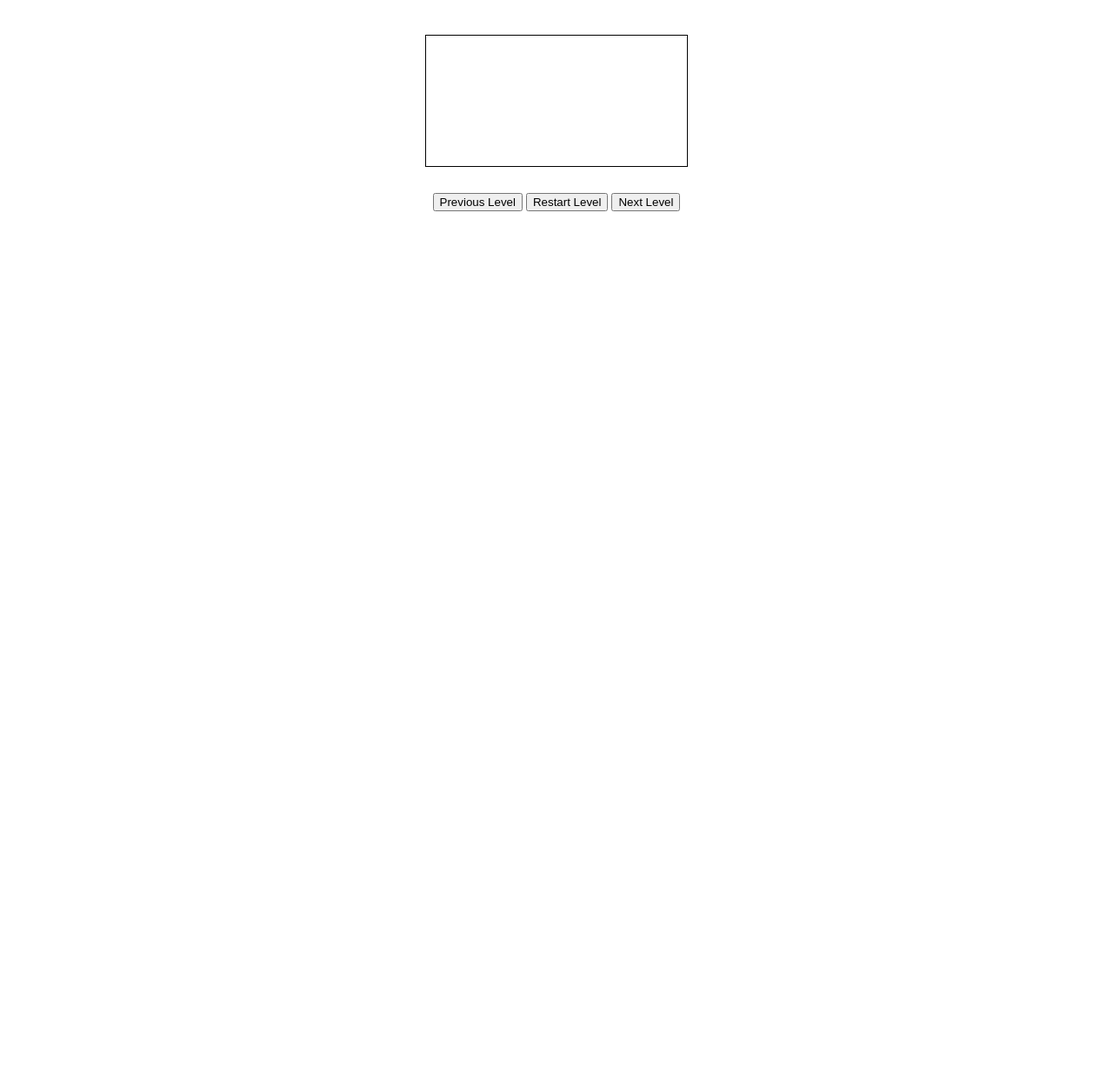
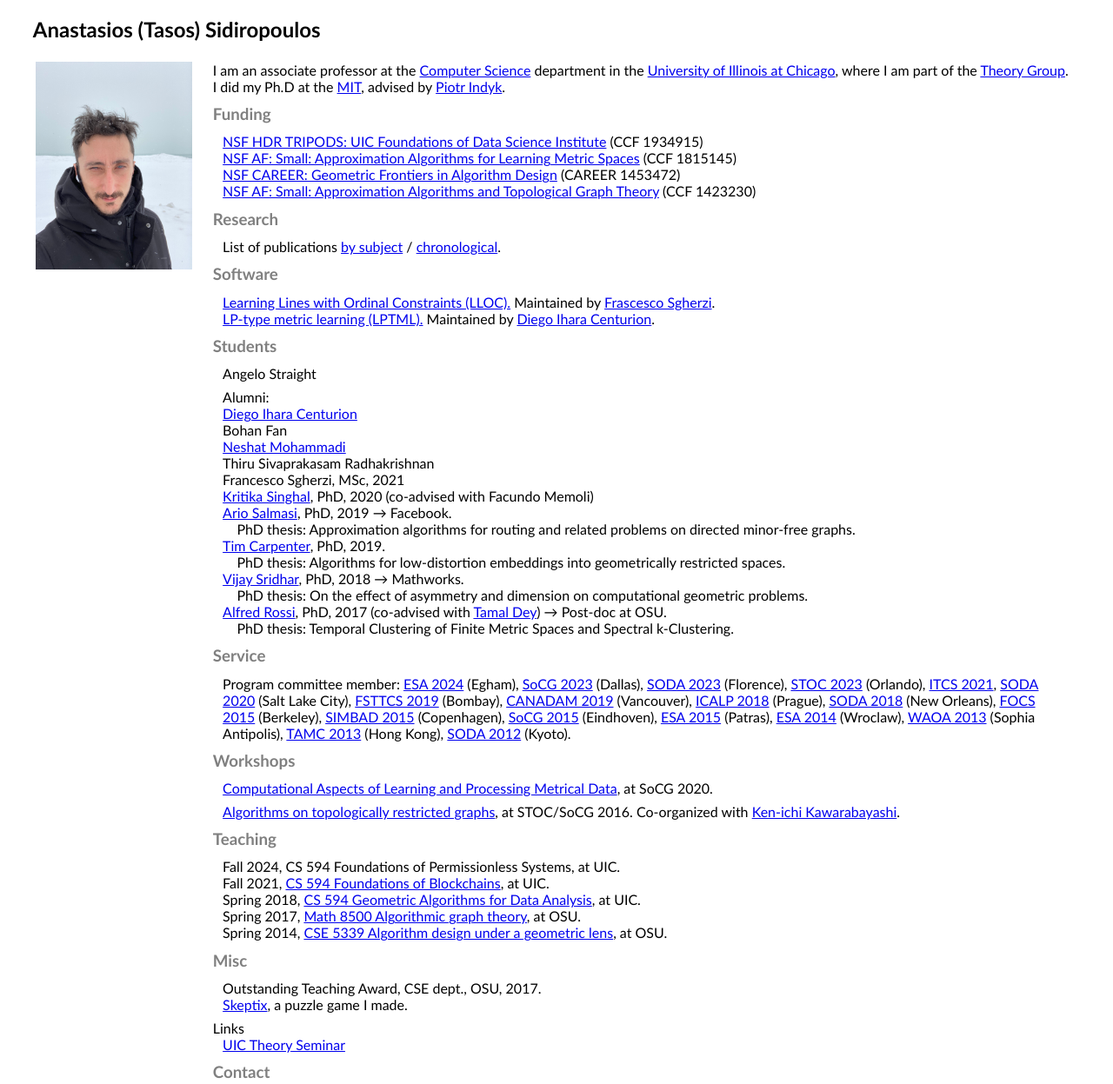
Before and after one commit to sidiropo/sidiropo.github.io, a plain HTML site: page index.html in a window 1280 px wide. Shown: the top 1247 px of the page at 87% size. Before the commit the page ends 800 px from the top, so only its background shows below. Drawn offline with Linux system fonts and the light colour scheme.

Commit message:
Update index.html

```diff
--- a/index.html
+++ b/index.html
@@ -1,62 +1,161 @@
-<!DOCTYPE html>
 <html>
-<head>
-    <title>Ball Puzzle Game</title>
-    <meta name="viewport" content="width=device-width, initial-scale=1.0, maximum-scale=1.0, user-scalable=no">
-    <style>
-        html, body {
-            overflow: hidden;
-            position: fixed;
-            width: 100%;
-            height: 100%;
-            margin: 0;
-            padding: 0;
-        }
+	<head>
+		<title>Anastasios Sidiropoulos</title>
+		<meta name="description" content="Anastasios Sidiropoulos web page">
+		<meta name="keywords" content="Anastasios, Sidiropoulos, Tasos, algorithms, embeddings">
+		<link rel="stylesheet" type="text/css" href="style/style.css" />
+	</head>
+<body>
 
-        #game-container {
-            display: flex;
-            flex-direction: column;
-            align-items: center;
-            height: 100%;
-            padding: 20px;
-            box-sizing: border-box;
-            overflow-y: auto;
-            -webkit-overflow-scrolling: touch;
-        }
+<h2>Anastasios (Tasos) Sidiropoulos</h2>
 
-        canvas {
-            border: 1px solid black;
-            margin: 20px;
-            -webkit-touch-callout: none;
-            -webkit-user-select: none;
-            -khtml-user-select: none;
-            -moz-user-select: none;
-            -ms-user-select: none;
-            user-select: none;
-            -webkit-tap-highlight-color: rgba(0,0,0,0);
-            max-width: 100%;
-            height: auto;
-        }
-        #controls {
-            margin: 10px;
-        }
-        button:disabled {
-            opacity: 0.5;
-            cursor: not-allowed;
-        }
-    </style>
-</head>
-<body>
-    <div id="game-container">
-        <canvas id="gameCanvas"></canvas>
-        <div id="controls">
-            <button id="prevLevel">Previous Level</button>
-            <button id="restartLevel">Restart Level</button>
-            <button id="nextLevel">Next Level</button>
-        </div>
-        <div id="timer"></div>
-    </div>
-    <script src="maps.js"></script>
-    <script src="game.js"></script>
+<table>
+<tr>
+<td width="200" valign="top">
+<img src="pics/tasos-lake.jpg" width="180" title="From [Sidiropoulos, Singhal and Sridhar 2018]">
+
+<td>
+I am an associate professor at the <a href="https://www.cs.uic.edu/">Computer Science</a> department in the <a href="http://www.uic.edu/">University of Illinois at Chicago</a>, where I am part of the <a href="http://theory.cs.uic.edu/">Theory Group</a>.
+<br>
+I did my Ph.D at the
+<a href="http://web.mit.edu">MIT</a>,
+advised by
+<a href="http://theory.csail.mit.edu/~indyk">Piotr Indyk</a>.
+
+<h3>Funding</h3>
+<p>
+<a href="https://www.nsf.gov/awardsearch/showAward?AWD_ID=1934915">NSF HDR TRIPODS: UIC Foundations of Data Science Institute</a> (CCF 1934915)
+<br>
+<a href="https://nsf.gov/awardsearch/showAward?AWD_ID=1815145&HistoricalAwards=false">NSF AF: Small: Approximation Algorithms for Learning Metric Spaces</a> (CCF 1815145)
+<br>
+<a href="http://www.nsf.gov/awardsearch/showAward?AWD_ID=1453472">NSF CAREER: Geometric Frontiers in Algorithm Design</a> (CAREER 1453472)
+<br>
+<a href="http://www.nsf.gov/awardsearch/showAward?AWD_ID=1423230">NSF AF: Small: Approximation Algorithms and Topological Graph Theory</a> (CCF 1423230)
+</p>
+
+<h3>Research</h3>
+<p>
+  List of publications
+  <a href="papers_by_subject.html">by subject</a>
+  /
+  <a href="papers_chronological.html">chronological</a>.
+</p>
+
+<h3>Software</h3>
+<p>
+<a href="https://github.com/lnghrdntcr/lloc">Learning Lines with Ordinal Constraints (LLOC).</a>
+Maintained by <a href="https://fsgher2.people.uic.edu/">Frascesco Sgherzi</a>.
+<br>
+<a href="https://github.com/dihara/lptml">LP-type metric learning (LPTML).</a>
+Maintained by <a href="https://dihara2.people.uic.edu/">Diego Ihara Centurion</a>.
+</p>
+
+<h3>Students</h3>
+<p>
+Angelo Straight
+</p>
+
+<p>
+Alumni:
+<br>
+<a href="https://dihara2.people.uic.edu/">Diego Ihara Centurion</a>
+<br>
+Bohan Fan
+<br>
+<a href="https://nmoham24.people.uic.edu/">Neshat Mohammadi</a>
+<br>
+Thiru Sivaprakasam Radhakrishnan
+<br>
+Francesco Sgherzi, MSc, 2021
+<br>
+<a href="https://people.math.osu.edu/singhal.53/">Kritika Singhal</a>, PhD, 2020 (co-advised with Facundo Memoli)
+<br>
+<a href="http://web.cse.ohio-state.edu/~salmasi/">Ario Salmasi</a>, PhD, 2019 &rarr; Facebook.
+<br>
+&nbsp; &nbsp; PhD thesis: Approximation algorithms for routing and related problems on directed minor-free graphs.
+<br>
+<a href="http://web.cse.ohio-state.edu/~carpenti/">Tim Carpenter</a>, PhD, 2019.
+<br>
+&nbsp; &nbsp; PhD thesis: Algorithms for low-distortion embeddings into geometrically restricted spaces.
+<br>
+<a href="http://web.cse.ohio-state.edu/~sridharv/">Vijay Sridhar</a>, PhD, 2018 &rarr; Mathworks.
+<br>
+&nbsp; &nbsp; PhD thesis: On the effect of asymmetry and dimension on computational geometric problems.
+<br>
+<a href="http://web.cse.ohio-state.edu/~rossia">Alfred Rossi</a>, PhD, 2017 (co-advised with <a href="http://web.cse.ohio-state.edu/~tamaldey/">Tamal Dey</a>) &rarr; Post-doc at OSU.
+<br>
+&nbsp; &nbsp; PhD thesis: Temporal Clustering of Finite Metric Spaces and Spectral k-Clustering.
+<br>
+</p>
+
+
+<h3>Service</h3>
+<p>
+  Program committee member:
+  <a href="https://algo-conference.org/2024/esa/">ESA 2024</a> (Egham),
+  <a href="https://apps.utdallas.edu/SOCG23/socg.html">SoCG 2023</a> (Dallas),
+  <a href="https://siam.org/conferences/cm/conference/soda23">SODA 2023</a> (Florence),
+  <a href="http://acm-stoc.org/stoc2023/">STOC 2023</a> (Orlando),
+	<a href="http://itcs-conf.org/">ITCS 2021</a>,
+	<a href="https://www.siam.org/Conferences/CM/Conference/soda20">SODA 2020</a> (Salt Lake City),
+  <a href="https://www.fsttcs.org.in/2019/">FSTTCS 2019</a> (Bombay),
+  <a href="http://www.sfu.ca/math/canadam2019/">CANADAM 2019</a> (Vancouver),
+  <a href="http://iuuk.mff.cuni.cz/~icalp2018/">ICALP 2018</a> (Prague),
+  <a href="https://www.siam.org/meetings/da18/">SODA 2018</a> (New Orleans),
+  <a href="http://www.cs.cmu.edu/~venkatg/FOCS-2015-cfp.html">FOCS 2015</a> (Berkeley),
+  <a href="http://www.dsi.unive.it/~simbad/2015/index.php/pages/submission">SIMBAD 2015</a> (Copenhagen),
+  <a href="http://www.win.tue.nl/SoCG2015/">SoCG 2015</a> (Eindhoven),
+  <a href="http://algo2015.upatras.gr/esa/index.html">ESA 2015</a> (Patras),
+  <a href="http://algo2014.ii.uni.wroc.pl/">ESA 2014</a> (Wroclaw),
+  <a href="http://algo2013.inria.fr/waoa.shtml">WAOA 2013</a> (Sophia Antipolis),
+  <a href="http://www.cs.hku.hk/tamc2013/">TAMC 2013</a> (Hong Kong),
+  <a href="http://www.siam.org/meetings/da12/">SODA 2012</a> (Kyoto).
+  </p>
+</p>
+
+<h3>Workshops</h3>
+<p>
+<a href="cgweek_2020/">Computational Aspects of Learning and Processing Metrical Data</a>, at SoCG 2020.
+</p>
+<p>
+<a href="topo_graphs_2016/">Algorithms on topologically restricted graphs</a>, at STOC/SoCG 2016. Co-organized with <a href="http://research.nii.ac.jp/~k_keniti/">Ken-ichi Kawarabayashi</a>.
+</p>
+
+<h3>Teaching</h3>
+<p>
+Fall 2024, CS 594 Foundations of Permissionless Systems, at UIC.
+<br>
+Fall 2021, <a href="courses/2021_fall_blockchain/">CS 594 Foundations of Blockchains</a>, at UIC.
+<br>
+Spring 2018, <a href="http://sidiropo.people.uic.edu/courses/2018_spring_CS594_geomalg/">CS 594 Geometric Algorithms for Data Analysis</a>, at UIC.
+<br>
+Spring 2017, <a href="courses/2017_spring_math8500_graphalg/">Math 8500 Algorithmic graph theory</a>, at OSU.
+<br>
+Spring 2014, <a href="courses/2014_spring_5339_geomlens/">CSE 5339 Algorithm design under a geometric lens</a>, at OSU.
+<br>
+</p>
+
+<h3><h3>Misc</h3>
+<p>
+Outstanding Teaching Award, CSE dept., OSU, 2017.
+<br>
+<a href="skeptix/index.html">Skeptix</a>, a puzzle game I made.
+</p>
+
+Links</h3>
+<p>
+	<a href="https://www.math.uic.edu/persisting_utilities/seminars/schedule_by_topic?code=CST">UIC Theory Seminar</a>
+</p>
+
+<h3>Contact</h3>
+<p>
+  E-mail: X@gmail.com (replace X with sidiropo)
+  <br>
+  Office address: 851 S Morgan St., Room 1240 SEO, Chicago, IL 60607, USA
+</p>
+
+</tr>
+</table>
+
 </body>
 </html>
```
